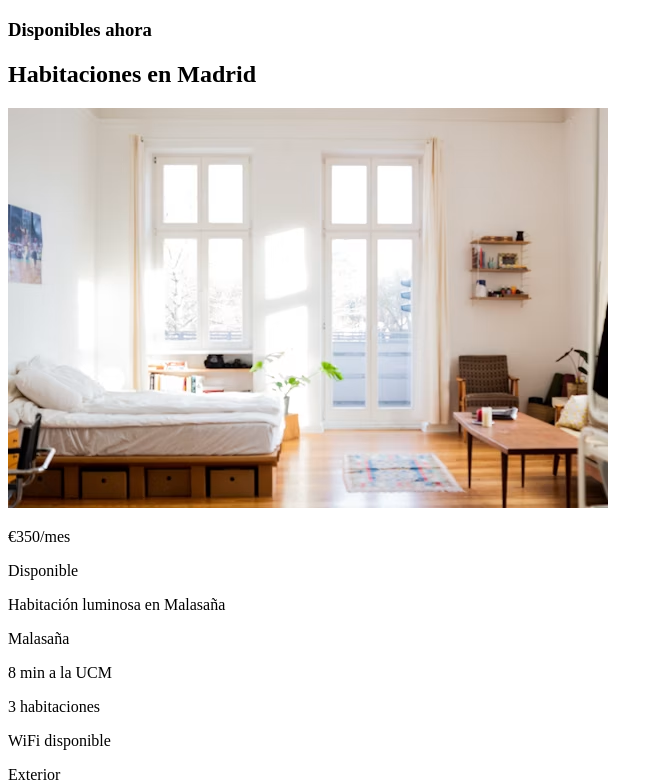
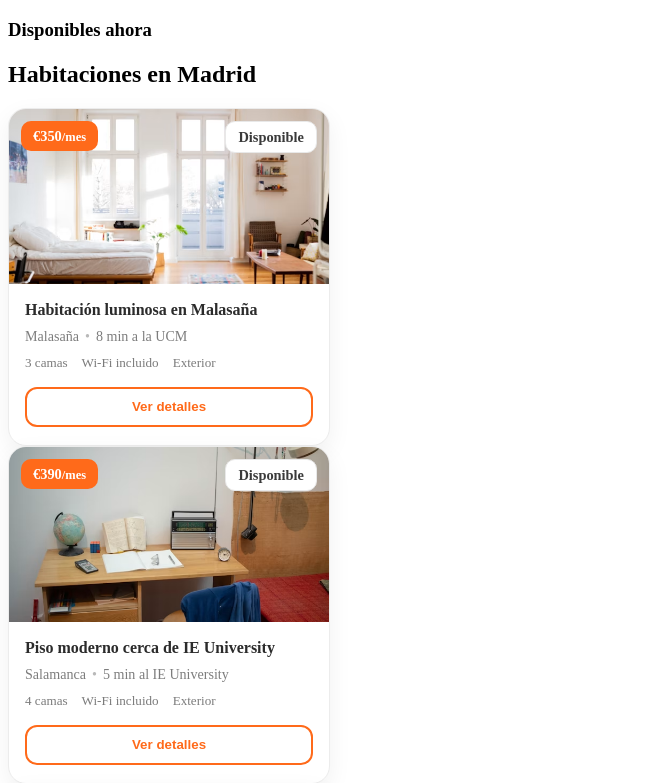
Before and after one commit to wfhgdev/Grupo3-La-Inmobiliaria, a React (Vite) app: page / in a window 1280 px wide. Shown: the top 783 px of the page, without its empty margins (0-663 px from the left). Built offline with nearby package versions, Linux system fonts and the light colour scheme.

Commit message:
feature: flats.css upload

```diff
--- a/src/components/flats/Flats.css
+++ b/src/components/flats/Flats.css
@@ -1 +1,140 @@
-/* aquí va el codigo */
+.Flats {
+  width: 100%;
+  max-width: 320px;
+  background: #fff;
+  border: 1px solid #ececec;
+  border-radius: 18px;
+  overflow: hidden;
+  box-shadow: 0 8px 24px rgba(0, 0, 0, 0.06);
+  display: flex;
+  flex-direction: column;
+  transition: transform 0.2s ease, box-shadow 0.2s ease;
+}
+
+.Flats:hover {
+  transform: translateY(-3px);
+  box-shadow: 0 12px 28px rgba(0, 0, 0, 0.09);
+}
+
+.flatImageWrapper {
+  position: relative;
+  width: 100%;
+  height: 175px;
+  overflow: hidden;
+}
+
+.flatImage {
+  width: 100%;
+  height: 100%;
+  object-fit: cover;
+  display: block;
+}
+
+.flatPrice,
+.flatAvailability {
+  position: absolute;
+  top: 12px;
+  z-index: 2;
+  margin: 0;
+  border-radius: 10px;
+  font-weight: 700;
+  font-size: 0.9rem;
+  line-height: 1;
+  padding: 8px 12px;
+}
+
+.flatPrice {
+  left: 12px;
+  background: #ff6a1a;
+  color: #fff;
+}
+
+.flatPrice span {
+  font-size: 0.78rem;
+  font-weight: 600;
+}
+
+.flatAvailability {
+  right: 12px;
+  background: #fff;
+  color: #3a3a3a;
+  border: 1px solid #e8e8e8;
+}
+
+.flatAvailability.is-unavailable {
+  background: #fff3eb;
+  color: #ff6a1a;
+  border-color: #ffd7c2;
+}
+
+.flatContent {
+  padding: 16px 16px 18px;
+}
+
+.flatDescription {
+  margin: 0 0 8px;
+  font-size: 1rem;
+  font-weight: 700;
+  color: #2b2b2b;
+  line-height: 1.25;
+}
+
+.flatLocationRow {
+  display: flex;
+  align-items: center;
+  gap: 6px;
+  margin-bottom: 10px;
+  flex-wrap: wrap;
+}
+
+.flatNeighborhood,
+.flatDistance,
+.flatDot {
+  margin: 0;
+  font-size: 0.88rem;
+  color: #7d7d7d;
+}
+
+.flatDot {
+  color: #b9b9b9;
+}
+
+.flatFeatures {
+  display: flex;
+  align-items: center;
+  gap: 14px;
+  flex-wrap: wrap;
+  margin-bottom: 16px;
+}
+
+.flatBedrooms,
+.flatWifi,
+.flatPosition {
+  margin: 0;
+  font-size: 0.82rem;
+  color: #7b7b7b;
+  display: inline-flex;
+  align-items: center;
+  gap: 4px;
+}
+
+.flatButton {
+  width: 100%;
+  height: 40px;
+  border: 2px solid #ff6a1a;
+  background: transparent;
+  color: #ff6a1a;
+  border-radius: 12px;
+  font-weight: 700;
+  cursor: pointer;
+  transition: background-color 0.2s ease, color 0.2s ease, transform 0.2s ease;
+}
+
+.flatButton:hover {
+  background: #ff6a1a;
+  color: #fff;
+}
+
+.flatButton:active {
+  transform: scale(0.99);
+}
--- a/src/components/flats/Flats.jsx
+++ b/src/components/flats/Flats.jsx
@@ -1,26 +1,40 @@
 import './Flats.css';
 
-const images = import.meta.glob('../../assets/img/*.png',
-    { eager: true, import: 'default' });
+const images = import.meta.glob('../../assets/img/*.png', { eager: true, import: 'default' });
 
 function Flats(props) {
   return (
-    <div className="Flats">
-      <img
-        className='flatImage'
-        src={images[`../../assets/img/${props.image}.png`]}
-        alt={`Picture of ${props.neighborhood} flat`}
-      />
-      <p className='flatPrice'>€{props.price}/mes</p>
-      <p className='flatAvailability'>{props.available ? 'Disponible' : 'No disponible'}</p>
-      <p className='flatDescription'>{props.description}</p>
-      <p className='flatNeighborhood'>{props.neighborhood}</p>
-      <p className='flatDistance'>{props.distance}</p>
-      <p className='flatBedrooms'>{props.bedroomCount} habitaciones</p>
-      <p className='flatWifi'>{props.wifi ? 'WiFi disponible' : 'Sin WiFi'}</p>
-      <p className='flatPosition'>{props.position}</p>
-      <button className='flatButton'>Ver más</button>
-    </div>
+    <article className="Flats">
+      <div className="flatImageWrapper">
+        <img
+          className="flatImage"
+          src={images[`../../assets/img/${props.image}.png`]}
+          alt={`Picture of ${props.neighborhood} flat`}
+        />
+        <p className="flatPrice">€{props.price}<span>/mes</span></p>
+        <p className={`flatAvailability ${props.available ? 'is-available' : 'is-unavailable'}`}>
+          {props.available ? 'Disponible' : 'Últimas plazas'}
+        </p>
+      </div>
+
+      <div className="flatContent">
+        <p className="flatDescription">{props.description}</p>
+
+        <div className="flatLocationRow">
+          <p className="flatNeighborhood">{props.neighborhood}</p>
+          <span className="flatDot">•</span>
+          <p className="flatDistance">{props.distance}</p>
+        </div>
+
+        <div className="flatFeatures">
+          <p className="flatBedrooms">{props.bedroomCount} camas</p>
+          <p className="flatWifi">{props.wifi ? 'Wi‑Fi incluido' : 'Sin Wi‑Fi'}</p>
+          <p className="flatPosition">{props.position}</p>
+        </div>
+
+        <button className="flatButton">Ver detalles</button>
+      </div>
+    </article>
   );
 }
 
```
